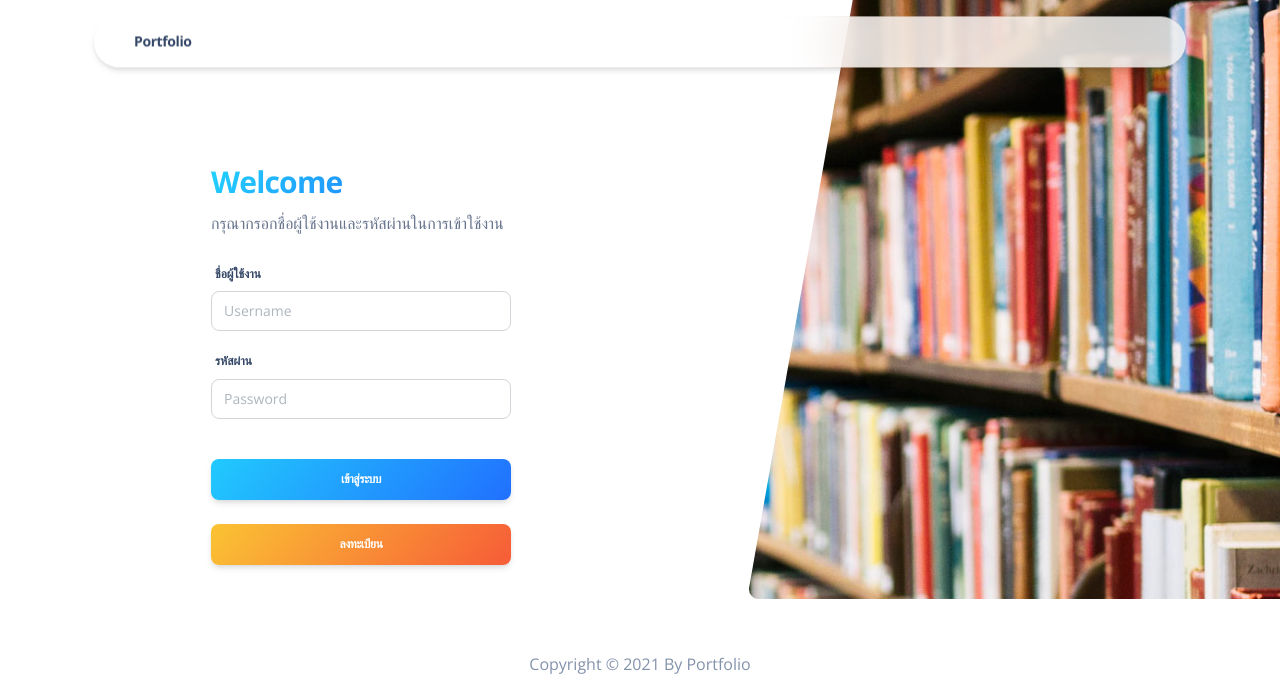
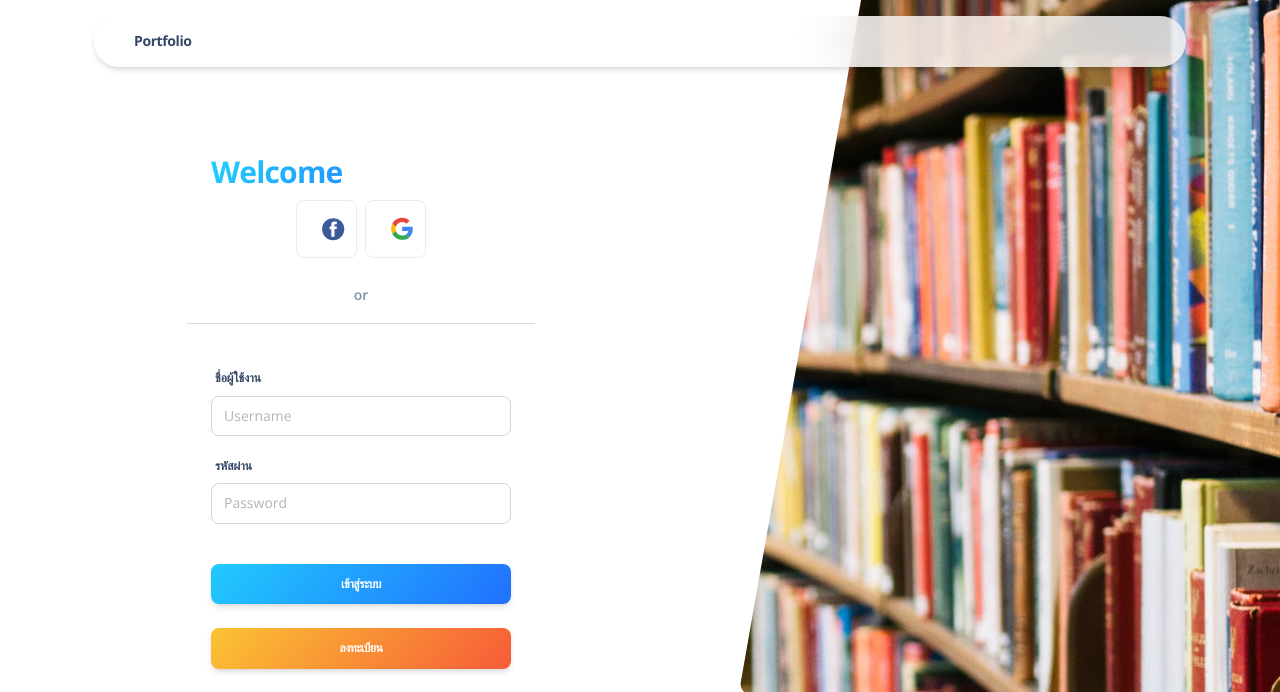
Before and after one commit to sajihassa/Project009, a PHP site: page / in a window 1280 px wide. Shown: the top 692 px of the page. Run offline with PHP 8.4, Linux system fonts and the light colour scheme; some libraries are stand-ins or nearby versions.

Commit message:
ui update

```diff
--- a/web/portfolio/index.php
+++ b/web/portfolio/index.php
@@ -42,8 +42,45 @@ if(isset($_POST["submit"])){
               <div class="card card-plain mt-8">
                 <div class="card-header pb-0 text-left bg-transparent">
                   <h3 class="font-weight-bolder text-info text-gradient">Welcome</h3>
-                  <p class="mb-0">กรุณากรอกชื่อผู้ใช้งานและรหัสผ่านในการเข้าใช้งาน</p>
                 </div>
+
+
+                <div class="row px-xl-5 px-sm-4 px-3">
+                <div class="col-3 ms-auto px-1">
+                  <a class="btn btn-outline-light w-100" href="javascript:;">
+                    <svg width="24px" height="32px" viewBox="0 0 64 64" version="1.1" xmlns="http://www.w3.org/2000/svg" xmlns:xlink="http://www.w3.org/1999/xlink32">
+                      <g id="Artboard" stroke="none" stroke-width="1" fill="none" fill-rule="evenodd">
+                        <g id="facebook-3" transform="translate(3.000000, 3.000000)" fill-rule="nonzero">
+                          <circle id="Oval" fill="#3C5A9A" cx="29.5091719" cy="29.4927506" r="29.4882047"></circle>
+                          <path d="M39.0974944,9.05587273 L32.5651312,9.05587273 C28.6886088,9.05587273 24.3768224,10.6862851 24.3768224,16.3054653 C24.395747,18.2634019 24.3768224,20.1385313 24.3768224,22.2488655 L19.8922122,22.2488655 L19.8922122,29.3852113 L24.5156022,29.3852113 L24.5156022,49.9295284 L33.0113092,49.9295284 L33.0113092,29.2496356 L38.6187742,29.2496356 L39.1261316,22.2288395 L32.8649196,22.2288395 C32.8649196,22.2288395 32.8789377,19.1056932 32.8649196,18.1987181 C32.8649196,15.9781412 35.1755132,16.1053059 35.3144932,16.1053059 C36.4140178,16.1053059 38.5518876,16.1085101 39.1006986,16.1053059 L39.1006986,9.05587273 L39.0974944,9.05587273 L39.0974944,9.05587273 Z" id="Path" fill="#FFFFFF"></path>
+                        </g>
+                      </g>
+                    </svg>
+                  </a>
+                </div>
+                <div class="col-3 me-auto px-1">
+                  <a class="btn btn-outline-light w-100" href="javascript:;">
+                    <svg width="24px" height="32px" viewBox="0 0 64 64" version="1.1" xmlns="http://www.w3.org/2000/svg" xmlns:xlink="http://www.w3.org/1999/xlink">
+                      <g id="Artboard" stroke="none" stroke-width="1" fill="none" fill-rule="evenodd">
+                        <g id="google-icon" transform="translate(3.000000, 2.000000)" fill-rule="nonzero">
+                          <path d="M57.8123233,30.1515267 C57.8123233,27.7263183 57.6155321,25.9565533 57.1896408,24.1212666 L29.4960833,24.1212666 L29.4960833,35.0674653 L45.7515771,35.0674653 C45.4239683,37.7877475 43.6542033,41.8844383 39.7213169,44.6372555 L39.6661883,45.0037254 L48.4223791,51.7870338 L49.0290201,51.8475849 C54.6004021,46.7020943 57.8123233,39.1313952 57.8123233,30.1515267" id="Path" fill="#4285F4"></path>
+                          <path d="M29.4960833,58.9921667 C37.4599129,58.9921667 44.1456164,56.3701671 49.0290201,51.8475849 L39.7213169,44.6372555 C37.2305867,46.3742596 33.887622,47.5868638 29.4960833,47.5868638 C21.6960582,47.5868638 15.0758763,42.4415991 12.7159637,35.3297782 L12.3700541,35.3591501 L3.26524241,42.4054492 L3.14617358,42.736447 C7.9965904,52.3717589 17.959737,58.9921667 29.4960833,58.9921667" id="Path" fill="#34A853"></path>
+                          <path d="M12.7159637,35.3297782 C12.0932812,33.4944915 11.7329116,31.5279353 11.7329116,29.4960833 C11.7329116,27.4640054 12.0932812,25.4976752 12.6832029,23.6623884 L12.6667095,23.2715173 L3.44779955,16.1120237 L3.14617358,16.2554937 C1.14708246,20.2539019 0,24.7439491 0,29.4960833 C0,34.2482175 1.14708246,38.7380388 3.14617358,42.736447 L12.7159637,35.3297782" id="Path" fill="#FBBC05"></path>
+                          <path d="M29.4960833,11.4050769 C35.0347044,11.4050769 38.7707997,13.7975244 40.9011602,15.7968415 L49.2255853,7.66898166 C44.1130815,2.91684746 37.4599129,0 29.4960833,0 C17.959737,0 7.9965904,6.62018183 3.14617358,16.2554937 L12.6832029,23.6623884 C15.0758763,16.5505675 21.6960582,11.4050769 29.4960833,11.4050769" id="Path" fill="#EB4335"></path>
+                        </g>
+                      </g>
+                    </svg>
+                  </a>
+              </div>
+              <div class="mt-2 position-relative text-center">
+                <p class="text-sm font-weight-bold mb-2 text-secondary text-border d-inline z-index-2 bg-white px-3">
+                  or
+                </p>
+              </div>
+            </div>
+
+            <hr/>
+
                 <div class="card-body">
                   <form role="form" method="post" action="">
                     <label>ชื่อผู้ใช้งาน</label>
```
Also changed, not shown: web/portfolio/edit_personal.php (+14 -16 lines), web/portfolio/images/activity/09d049f08b4f427f9670022c075aa45cb5e2f8526b8278200920f0a36070c0d9.jpg (deleted), web/portfolio/images/activity/ac.jpg (added), web/portfolio/images/student/img.jpg (added).
